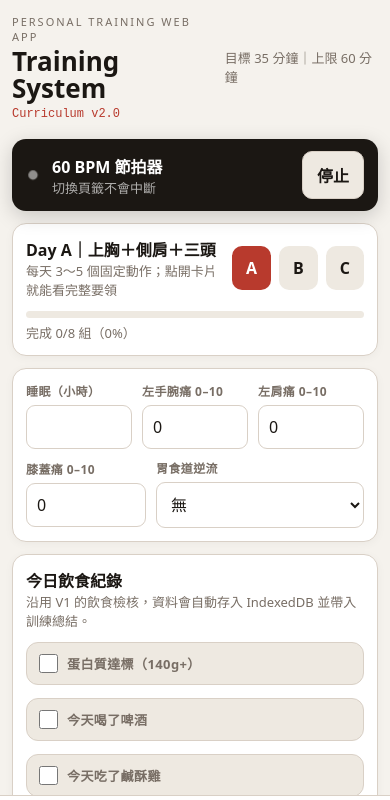
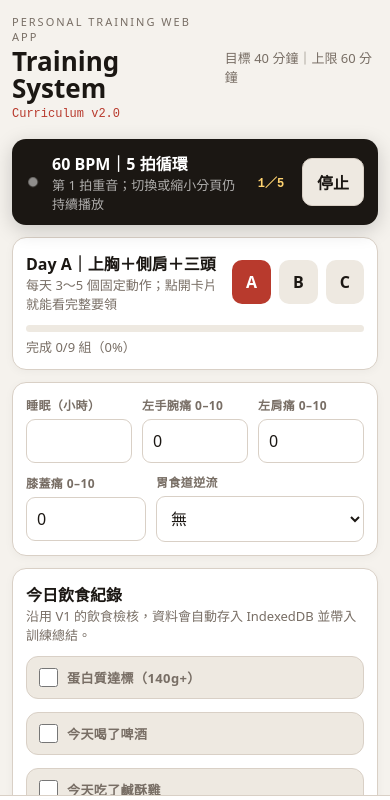
Before and after one commit to HsinHsuChen/fitweekv1, a plain HTML site: page index.html in a window 390 px wide. Both pictures are taken after a click on the button "開始". Shown: the top 800 px of the page. Drawn offline with Linux system fonts and the light colour scheme.

Commit message:
Add files via upload

```diff
--- a/app.js
+++ b/app.js
@@ -1,6 +1,6 @@
 const $=(s,el=document)=>el.querySelector(s);
 const $$=(s,el=document)=>[...el.querySelectorAll(s)];
-let curriculum=null,currentDay='A',metroTimer=null,audioCtx=null,workoutStartedAt=null,currentReport='',currentSummaryWorkout=null,restTimer=null,restButton=null;
+let curriculum=null,currentDay='A',metroTimer=null,metroAudio=null,metroAudioUrl='',metroRunning=false,audioCtx=null,workoutStartedAt=null,currentReport='',currentSummaryWorkout=null,restTimer=null,restButton=null;
 const MEAL_LABELS={breakfast:'早餐',lunch:'午餐',dinner:'晚餐',snack:'加餐／宵夜'};
 const MAX_PHOTOS_PER_MEAL=2;
 let mealPhotos={breakfast:[],lunch:[],dinner:[],snack:[]};
@@ -147,6 +147,8 @@ async function setView(id){
 
 function renderCurriculum(){
  const box=$('#curriculumDays');box.innerHTML='';
+ $('#equipmentSummary').textContent=(curriculum.global.equipment||[]).join('、');
+ $('#equipmentSafety').textContent=curriculum.global.equipmentSafety||'';
  Object.entries(curriculum.days).forEach(([key,d])=>{const sec=document.createElement('section');sec.className='card';sec.innerHTML=`<div class="row"><div class="badge req">DAY ${key}</div><div><b>${escapeHtml(d.name)}</b><div class="small muted">${escapeHtml(d.focus)}</div></div></div>${d.exercises.map(ex=>`<div class="hist-item"><div class="row"><div class="grow"><b>${escapeHtml(ex.name)}</b><div class="small muted">${ex.sets} 組 × ${ex.perSide?'每側 ':''}${ex.minReps}–${ex.maxReps} 下｜${ex.weight?ex.weight+' kg':'徒手'}｜休息 ${ex.restSeconds} 秒</div></div><span class="badge ${ex.saturdayOnly?'opt':'req'}">${ex.saturdayOnly?'週六':'固定'}</span></div>${exerciseGuide(ex)}</div>`).join('')}`;box.appendChild(sec)});
  $('#changelog').innerHTML=curriculum.changelog.map(c=>`<div class="card"><b>v${escapeHtml(c.version)}｜${escapeHtml(c.date)}</b>${c.changes.map(x=>`<div class="small muted">• ${escapeHtml(x)}</div>`).join('')}</div>`).join('');
 }
@@ -278,7 +280,31 @@ async function importData(file){try{const data=JSON.parse(await file.text());for
 async function resetAll(){if(!confirm('確定清除本裝置全部訓練紀錄？此動作無法復原。'))return;await dbClear('workouts');await dbClear('drafts');await dbClear('settings');await renderHistory();await renderExercises()}
 
 function metroClick(){if(!audioCtx)audioCtx=new(window.AudioContext||window.webkitAudioContext)();const o=audioCtx.createOscillator(),g=audioCtx.createGain();o.frequency.value=880;g.gain.setValueAtTime(.12,audioCtx.currentTime);g.gain.exponentialRampToValueAtTime(.001,audioCtx.currentTime+.08);o.connect(g).connect(audioCtx.destination);o.start();o.stop(audioCtx.currentTime+.08)}
-function toggleMetro(){if(metroTimer){clearInterval(metroTimer);metroTimer=null;$('#metro').classList.remove('running');$('#metroBtn').textContent='開始'}else{metroClick();metroTimer=setInterval(metroClick,1000);$('#metro').classList.add('running');$('#metroBtn').textContent='停止'}}
+function writeWavText(view,offset,text){for(let i=0;i<text.length;i++)view.setUint8(offset+i,text.charCodeAt(i))}
+function makeMetronomeWav(){
+ const sampleRate=44100,seconds=5,frames=sampleRate*seconds,samples=new Float32Array(frames);
+ for(let beat=0;beat<5;beat++){
+  const accent=beat===0,frequency=accent?660:880,gain=accent?.72:.38,length=Math.round(sampleRate*(accent?.12:.08)),start=beat*sampleRate;
+  for(let i=0;i<length;i++){const envelope=Math.exp(-i/(sampleRate*(accent?.038:.026))),attack=Math.min(1,i/(sampleRate*.003));samples[start+i]+=Math.sin(2*Math.PI*frequency*i/sampleRate)*gain*envelope*attack}
+ }
+ const buffer=new ArrayBuffer(44+frames*2),view=new DataView(buffer);writeWavText(view,0,'RIFF');view.setUint32(4,36+frames*2,true);writeWavText(view,8,'WAVE');writeWavText(view,12,'fmt ');view.setUint32(16,16,true);view.setUint16(20,1,true);view.setUint16(22,1,true);view.setUint32(24,sampleRate,true);view.setUint32(28,sampleRate*2,true);view.setUint16(32,2,true);view.setUint16(34,16,true);writeWavText(view,36,'data');view.setUint32(40,frames*2,true);
+ for(let i=0;i<frames;i++)view.setInt16(44+i*2,Math.max(-1,Math.min(1,samples[i]))*32767,true);
+ return new Blob([buffer],{type:'audio/wav'});
+}
+function ensureMetroAudio(){
+ if(metroAudio)return metroAudio;
+ metroAudioUrl=URL.createObjectURL(makeMetronomeWav());metroAudio=new Audio(metroAudioUrl);metroAudio.loop=true;metroAudio.preload='auto';metroAudio.playsInline=true;metroAudio.setAttribute('playsinline','');
+ if('mediaSession'in navigator){try{if('MediaMetadata'in window)navigator.mediaSession.metadata=new MediaMetadata({title:'60 BPM｜5 拍訓練節拍器',artist:'Training System',album:'第 1 拍重音'});navigator.mediaSession.setActionHandler('play',startMetro);navigator.mediaSession.setActionHandler('pause',stopMetro);navigator.mediaSession.setActionHandler('stop',stopMetro)}catch(e){console.debug('Media Session unavailable',e)}}
+ return metroAudio;
+}
+function updateMetroVisual(){const beat=metroAudio&&metroRunning?Math.floor((metroAudio.currentTime+.04)%5)+1:1,display=$('#metroBeat');if(display.textContent!==`${beat}／5`)display.textContent=`${beat}／5`;display.classList.toggle('accent',metroRunning&&beat===1)}
+async function startMetro(){
+ const audio=ensureMetroAudio();audio.currentTime=0;
+ try{await audio.play();metroRunning=true;$('#metro').classList.add('running');$('#metroBtn').textContent='停止';clearInterval(metroTimer);metroTimer=setInterval(updateMetroVisual,120);updateMetroVisual();if('mediaSession'in navigator)navigator.mediaSession.playbackState='playing'}catch(error){metroRunning=false;alert('瀏覽器阻擋音訊播放，請再按一次「開始」。')}
+}
+function stopMetro(){metroRunning=false;if(metroAudio){metroAudio.pause();metroAudio.currentTime=0}clearInterval(metroTimer);metroTimer=null;$('#metro').classList.remove('running');$('#metroBtn').textContent='開始';updateMetroVisual();if('mediaSession'in navigator)navigator.mediaSession.playbackState='paused'}
+function toggleMetro(){if(metroRunning)stopMetro();else startMetro()}
+async function resumeMetroIfNeeded(){if(metroRunning&&metroAudio?.paused){try{await metroAudio.play()}catch(e){console.debug('Background audio resume requires interaction',e)}}updateMetroVisual()}
 function resetRestButton(button){if(!button)return;button.classList.remove('running','done');button.textContent=`休息 ${button.dataset.restSeconds} 秒`}
 function startRestTimer(seconds,button){
  if(restTimer){clearInterval(restTimer);restTimer=null;if(restButton===button){resetRestButton(button);restButton=null;return}resetRestButton(restButton)}
@@ -289,6 +315,8 @@ function startRestTimer(seconds,button){
 function updateVisualViewportOffset(){const vv=window.visualViewport;if(!vv){document.documentElement.style.setProperty('--visual-bottom-offset','0px');return}const layoutHeight=document.documentElement.clientHeight,visualBottom=vv.offsetTop+vv.height,offset=Math.max(0,Math.round(layoutHeight-visualBottom));document.documentElement.style.setProperty('--visual-bottom-offset',`${offset}px`)}
 if(window.visualViewport){window.visualViewport.addEventListener('resize',updateVisualViewportOffset);window.visualViewport.addEventListener('scroll',updateVisualViewportOffset)}
 window.addEventListener('resize',updateVisualViewportOffset);window.addEventListener('orientationchange',()=>setTimeout(updateVisualViewportOffset,150));
+document.addEventListener('visibilitychange',()=>{if(!document.hidden)resumeMetroIfNeeded()});window.addEventListener('pageshow',resumeMetroIfNeeded);
+window.addEventListener('beforeunload',()=>{if(metroAudioUrl)URL.revokeObjectURL(metroAudioUrl)});
 
 document.addEventListener('click',e=>{
  if(e.target.matches('.tab'))setView(e.target.dataset.view);
--- a/curriculum.json
+++ b/curriculum.json
@@ -1,19 +1,28 @@
 {
-  "appVersion": "2.0.0",
+  "appVersion": "2.0.1",
   "curriculumVersion": "2.0",
-  "updatedAt": "2026-09-10",
+  "updatedAt": "2026-09-13",
   "global": {
     "bpm": 60,
-    "targetMinutes": 35,
+    "targetMinutes": 40,
     "maximumMinutes": 60,
     "restSeconds": 90,
     "coreRestSeconds": 60,
-    "principle": "每天只做 3～5 個固定動作；前兩輪先用 RPE 6～7 熟悉動作，再進入 RPE 7～8。"
+    "principle": "每天只做 3～5 個固定動作；前兩輪先用 RPE 6～7 熟悉動作，再進入 RPE 7～8。",
+    "equipment": [
+      "可調式啞鈴一對",
+      "可調角度訓練椅",
+      "槓鈴與槓片",
+      "引體向上／雙槓／抬腿訓練架",
+      "黃色與紅色環狀阻力帶",
+      "運動地墊"
+    ],
+    "equipmentSafety": "照片未見深蹲架、槓鈴臥推掛架或安全桿；目前不安排無人保護的槓鈴臥推及槓鈴背蹲。雙槓撐體因左肩曾卡響，暫不列入正式課表。"
   },
   "days": {
     "A": {
       "name": "上胸＋側肩＋三頭",
-      "focus": "週一／週四｜固定 3 個動作、正式 8 組",
+      "focus": "週一／週四｜固定 3 個動作、正式 9 組",
       "exercises": [
         {
           "id": "incline-db-press",
@@ -38,7 +47,7 @@
           "name": "啞鈴側平舉",
           "priority": "required",
           "weight": 4,
-          "sets": 3,
+          "sets": 4,
           "minReps": 12,
           "maxReps": 20,
           "perSide": false,
@@ -73,14 +82,32 @@
     },
     "B": {
       "name": "背部＋後肩＋二頭",
-      "focus": "週二／週五｜固定 3 個動作、正式 8 組",
+      "focus": "週二／週五｜固定 4 個動作、正式 11 組",
       "exercises": [
+        {
+          "id": "band-assisted-pull-up",
+          "name": "阻力帶輔助引體向上",
+          "priority": "required",
+          "weight": 0,
+          "sets": 3,
+          "minReps": 5,
+          "maxReps": 10,
+          "perSide": false,
+          "cue": "先把肩膀往下放，再讓手肘往肋骨靠近；不要用甩的上槓。",
+          "setup": "確認訓練架穩固，把阻力帶牢靠套在單槓中央；以膝蓋壓住阻力帶，雙手採肩寬或略寬握距。",
+          "execution": "先微收腹、肩胛下沉，再將胸口朝單槓方向帶近，想像手肘往下塞進口袋。",
+          "return": "控制 2～3 秒下降，手肘接近伸直即可，不要突然鬆掉沉到最底。",
+          "mistake": "踢腿擺盪、聳肩、脖子硬伸過槓，或把阻力帶踩在容易滑脫的腳尖。",
+          "stop": "左肩夾痛、卡住、手麻，或訓練架及阻力帶出現鬆動；當組立即停止。",
+          "tempo": "上 1 秒、下 2～3 秒",
+          "restSeconds": 120
+        },
         {
           "id": "chest-supported-row",
           "name": "胸靠斜椅啞鈴划船",
           "priority": "required",
           "weight": 8,
-          "sets": 4,
+          "sets": 3,
           "minReps": 8,
           "maxReps": 12,
           "perSide": false,
@@ -98,7 +125,7 @@
           "name": "胸靠斜椅反向飛鳥",
           "priority": "required",
           "weight": 2.5,
-          "sets": 2,
+          "sets": 3,
           "minReps": 12,
           "maxReps": 20,
           "perSide": false,
@@ -133,7 +160,7 @@
     },
     "C": {
       "name": "腿臀＋核心",
-      "focus": "週三 10 組｜週六自動加入小腿，共 12 組",
+      "focus": "週三 11 組｜週六自動加入小腿，共 13 組",
       "exercises": [
         {
           "id": "dead-bug",
@@ -190,20 +217,20 @@
           "restSeconds": 90
         },
         {
-          "id": "glute-bridge",
-          "name": "啞鈴臀橋",
+          "id": "db-hip-thrust",
+          "name": "啞鈴臀推",
           "priority": "required",
           "weight": 11.5,
-          "sets": 2,
+          "sets": 3,
           "minReps": 10,
           "maxReps": 15,
           "perSide": false,
-          "cue": "腳跟踩地、肋骨收好；頂端夾臀 1 秒，不要用腰往上頂。",
-          "setup": "仰躺屈膝，啞鈴加墊後放在髖部，雙腳踩穩。",
-          "execution": "吐氣收腹，以腳跟發力抬起髖部。",
-          "return": "頂端夾臀 1 秒，再控制 2 秒下降。",
-          "mistake": "腰過度後彎、膝蓋內夾或只用腳尖推地。",
-          "stop": "下背或髖部疼痛；先拿掉重量再測試。",
+          "cue": "上背靠穩椅緣、腳跟踩地、肋骨收好；頂端夾臀，不要用腰往上折。",
+          "setup": "確認訓練椅不會滑動，上背肩胛下緣靠住椅緣，啞鈴加墊後放在髖部。",
+          "execution": "下巴微收、吐氣收腹，以腳跟發力將髖部推高，頂端軀幹接近水平。",
+          "return": "頂端夾臀 1 秒，再控制 2 秒下降，保持啞鈴穩定。",
+          "mistake": "椅子滑動、腰過度後彎、膝蓋內夾、腳放得太遠，或只用腳尖推地。",
+          "stop": "下背或髖部疼痛、椅子不穩；先拿掉重量並改回地板臀橋。",
           "tempo": "頂端停 1 秒",
           "restSeconds": 60
         },
@@ -232,6 +259,17 @@
   "changelog": [
     {
       "version": "2.0",
+      "date": "2026-09-13",
+      "changes": [
+        "依實際器材加入阻力帶輔助引體向上，建立垂直拉與闊背刺激",
+        "側平舉調整為每次 4 組、後肩反向飛鳥每次 3 組",
+        "臀橋升級為使用訓練椅的啞鈴臀推，每次 3 組",
+        "節拍器改為第 1 拍重音加 4 拍原音的 5 拍循環",
+        "節拍器改用原生循環音訊，提升背景分頁與網頁縮小時的持續播放能力"
+      ]
+    },
+    {
+      "version": "2.0",
       "date": "2026-09-10",
       "changes": [
         "改為週一至週六 A／B／C 六日分化，週日休息",
--- a/index.html
+++ b/index.html
@@ -23,7 +23,8 @@
 
   <div id="metro" class="metro">
     <div class="metro-dot"></div>
-    <div class="grow"><b>60 BPM 節拍器</b><div class="small" style="opacity:.65">切換頁籤不會中斷</div></div>
+    <div class="grow"><b>60 BPM｜5 拍循環</b><div class="small" style="opacity:.65">第 1 拍重音；切換或縮小分頁仍持續播放</div></div>
+    <div id="metroBeat" class="metro-beat" aria-live="polite">1／5</div>
     <button id="metroBtn" class="secondary">開始</button>
   </div>
 
@@ -152,6 +153,7 @@
 
   <section id="curriculumView" class="view">
     <div class="card"><b>V2 執行原則</b><div class="small muted">週一／四 A、週二／五 B、週三／六 C、週日休息。前兩輪以 RPE 6～7 熟悉動作，之後維持 RPE 7～8；逐組紀錄後再判斷是否加重。</div></div>
+    <div class="card"><b>現有器材與安全限制</b><div id="equipmentSummary" class="small muted"></div><div id="equipmentSafety" class="equipment-warning small"></div></div>
     <div id="curriculumDays"></div><h3>更新紀錄</h3><div id="changelog"></div>
   </section>
 
--- a/service-worker.js
+++ b/service-worker.js
@@ -1,4 +1,4 @@
-const CACHE='training-v2-six-day-1';const ASSETS=['./','./index.html','./styles.css','./app.js','./curriculum.json','./manifest.json','./jszip.min.js'];
+const CACHE='training-v2-equipment-metro-2';const ASSETS=['./','./index.html','./styles.css','./app.js','./curriculum.json','./manifest.json','./jszip.min.js'];
 self.addEventListener('install',e=>e.waitUntil(caches.open(CACHE).then(c=>c.addAll(ASSETS))));
 self.addEventListener('activate',e=>e.waitUntil(caches.keys().then(keys=>Promise.all(keys.filter(k=>k!==CACHE).map(k=>caches.delete(k))))));
 self.addEventListener('fetch',e=>e.respondWith(fetch(e.request).then(r=>{const c=r.clone();caches.open(CACHE).then(x=>x.put(e.request,c));return r}).catch(()=>caches.match(e.request))));
--- a/styles.css
+++ b/styles.css
@@ -15,7 +15,7 @@ label{display:block;font-size:12px;font-weight:800;color:var(--muted);margin-bot
 .ex-head{display:flex;justify-content:space-between;gap:10px}.ex-name{font-size:17px;font-weight:900}.badge{font-size:10px;border-radius:999px;padding:4px 8px;font-weight:900;height:max-content}.badge.req{background:#f7dfdc;color:var(--red)}.badge.opt{background:#f5ead0;color:#805a00}
 .cue{background:var(--surface2);border-radius:8px;padding:8px 10px;margin:10px 0;font-size:13px}.set-grid{display:grid;grid-template-columns:34px 1fr 1fr 1fr;gap:7px;align-items:center;margin:7px 0}.set-no{font:700 12px ui-monospace,monospace;color:var(--muted)}
 .progress{height:7px;background:var(--surface2);border-radius:999px;overflow:hidden}.progress>div{height:100%;background:var(--green);transition:.2s}
-.metro{position:sticky;top:8px;z-index:12;background:var(--ink);color:white;border-radius:14px;padding:12px 14px;display:flex;align-items:center;gap:12px;box-shadow:0 5px 20px rgba(0,0,0,.18)}.metro-dot{width:14px;height:14px;border-radius:50%;background:#777}.metro.running .metro-dot{animation:pulse 1s infinite;background:#fff}@keyframes pulse{0%,100%{transform:scale(.65);opacity:.5}10%{transform:scale(1.35);opacity:1}}
+.metro{position:sticky;top:8px;z-index:12;background:var(--ink);color:white;border-radius:14px;padding:12px 14px;display:flex;align-items:center;gap:12px;box-shadow:0 5px 20px rgba(0,0,0,.18)}.metro-dot{width:14px;height:14px;border-radius:50%;background:#777;flex:0 0 auto}.metro.running .metro-dot{animation:pulse 1s infinite;background:#fff}.metro-beat{min-width:38px;text-align:center;font:800 12px ui-monospace,monospace;color:#cfc6bb}.metro-beat.accent{color:#ffd370}@keyframes pulse{0%,100%{transform:scale(.65);opacity:.5}10%{transform:scale(1.35);opacity:1}}
 .report{white-space:pre-wrap;background:#171411;color:#f7f2eb;border-radius:10px;padding:14px;font:12px/1.65 ui-monospace,monospace;max-height:420px;overflow:auto}
 .hist-item{border-bottom:1px solid var(--border);padding:12px 0}.hist-item:last-child{border:0}.empty{text-align:center;color:var(--muted);padding:35px 12px}
 @media(max-width:520px){.title{font-size:26px}.app{padding:14px 12px 28px}.card{padding:13px}.set-grid{grid-template-columns:28px 1fr 1fr 82px}.set-grid input{padding:9px 6px}.topbar{align-items:center}}
@@ -56,6 +56,7 @@ label{display:block;font-size:12px;font-weight:800;color:var(--muted);margin-bot
 .summary-actions-wide{grid-template-columns:repeat(2,minmax(0,1fr))}
 .share-note{text-align:center;margin:-2px 0 16px}
 .day-note{background:#edf4fb;border:1px solid #c8daed;color:#244b70;border-radius:12px;padding:11px 13px;margin:12px 0;font-size:13px}
+.equipment-warning{margin-top:9px;padding:9px 10px;border-radius:9px;background:#fbe8e5;color:#7e251d;line-height:1.55}
 .form-guide{border:1px solid var(--border);border-radius:10px;margin:10px 0;background:#fff;overflow:hidden}.form-guide summary{cursor:pointer;font-weight:850;padding:11px 12px;color:var(--blue)}.form-guide[open] summary{border-bottom:1px solid var(--border)}
 .guide-flow{display:grid;grid-template-columns:repeat(3,minmax(0,1fr));gap:8px;padding:10px}.guide-step{background:var(--surface2);border-radius:9px;padding:9px;font-size:13px;line-height:1.5}.guide-step b{display:block;color:var(--red);margin-bottom:3px}
 .guide-alerts{display:grid;grid-template-columns:1fr 1fr;gap:8px;padding:0 10px 10px}.guide-error,.guide-stop{border-radius:9px;padding:9px;font-size:13px;line-height:1.5}.guide-error{background:#fff6dc;color:#694e00}.guide-stop{background:#fbe8e5;color:#7e251d}.guide-alerts b{display:block;margin-bottom:3px}
```
